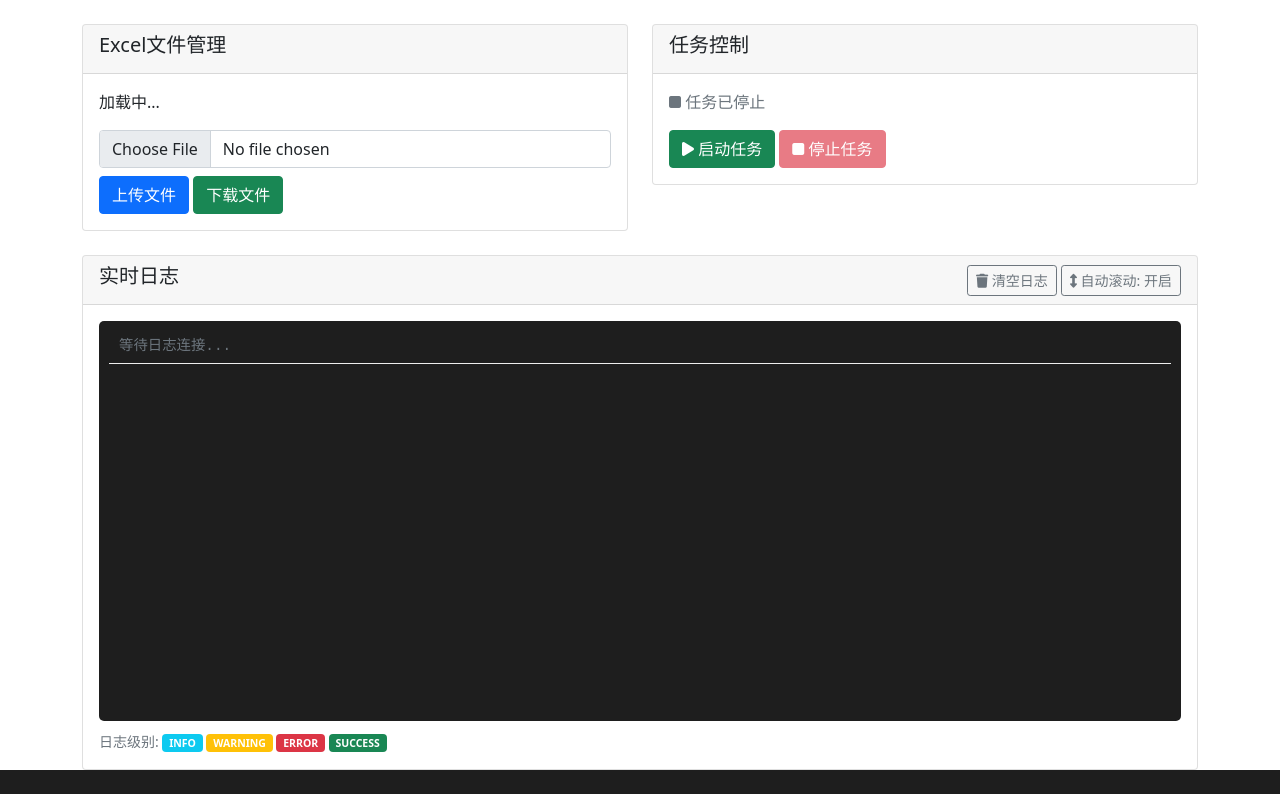
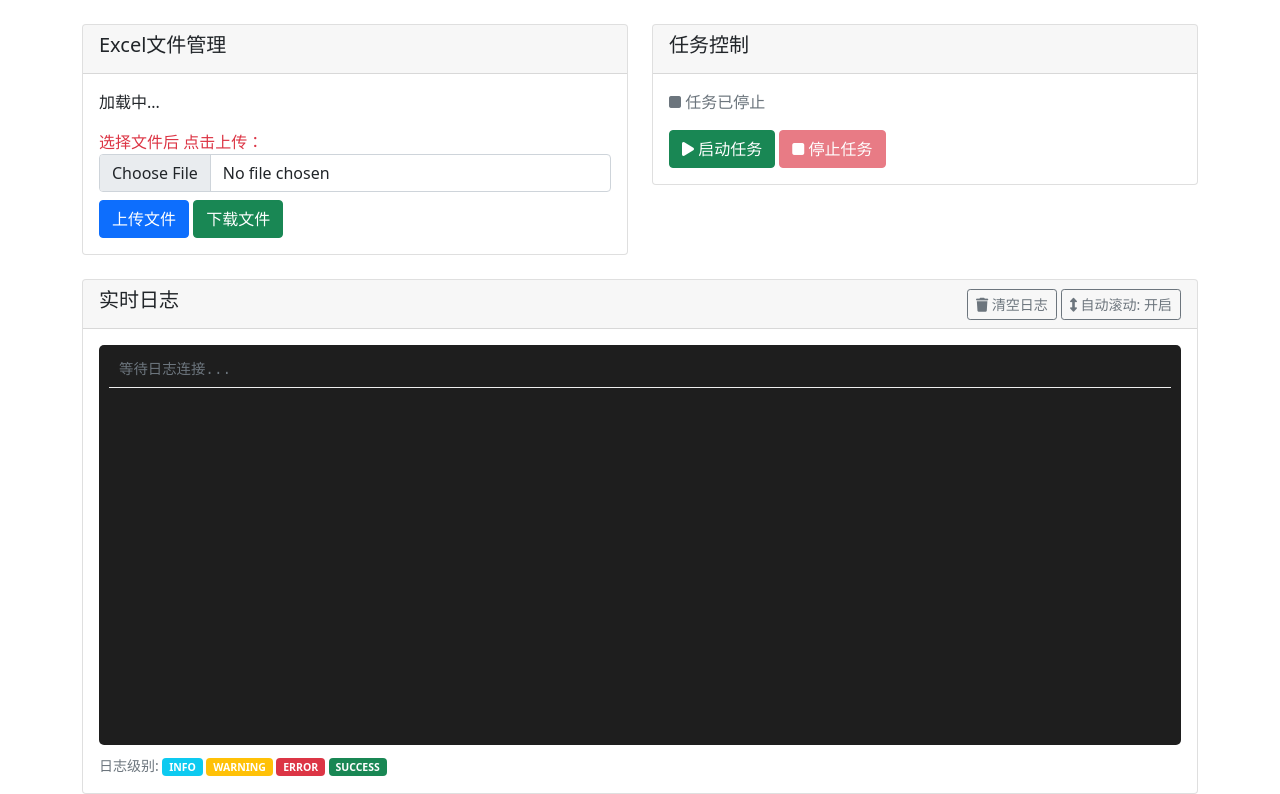
Before and after one commit to ander1023/info-auto, a Flask app: template templates/dashboard.html in a window 1280 px wide. Shown: the part 56-850 px from the top of the page. Before the commit the page ends 826 px from the top, so only its background shows below. Run offline with Flask 3, Linux system fonts and the light colour scheme; the template is opened without the code that fills it, so the values that code supplies are empty; some libraries are stand-ins or nearby versions.

Commit message:
修改提示

```diff
--- a/templates/dashboard.html
+++ b/templates/dashboard.html
@@ -59,7 +59,7 @@
                             <p>加载中...</p>
                         </div>
                         <div class="mt-3">
-                            <input type="file" id="fileInput" class="form-control" accept=".xlsx,.xls">
+                            <span style="color:#dc3545">选择文件后 点击上传：</span><input type="file" id="fileInput" class="form-control" accept=".xlsx,.xls">
                             <button class="btn btn-primary mt-2" onclick="uploadFile()">上传文件</button>
                             <button class="btn btn-success mt-2" onclick="downloadFile()">下载文件</button>
                         </div>
```
